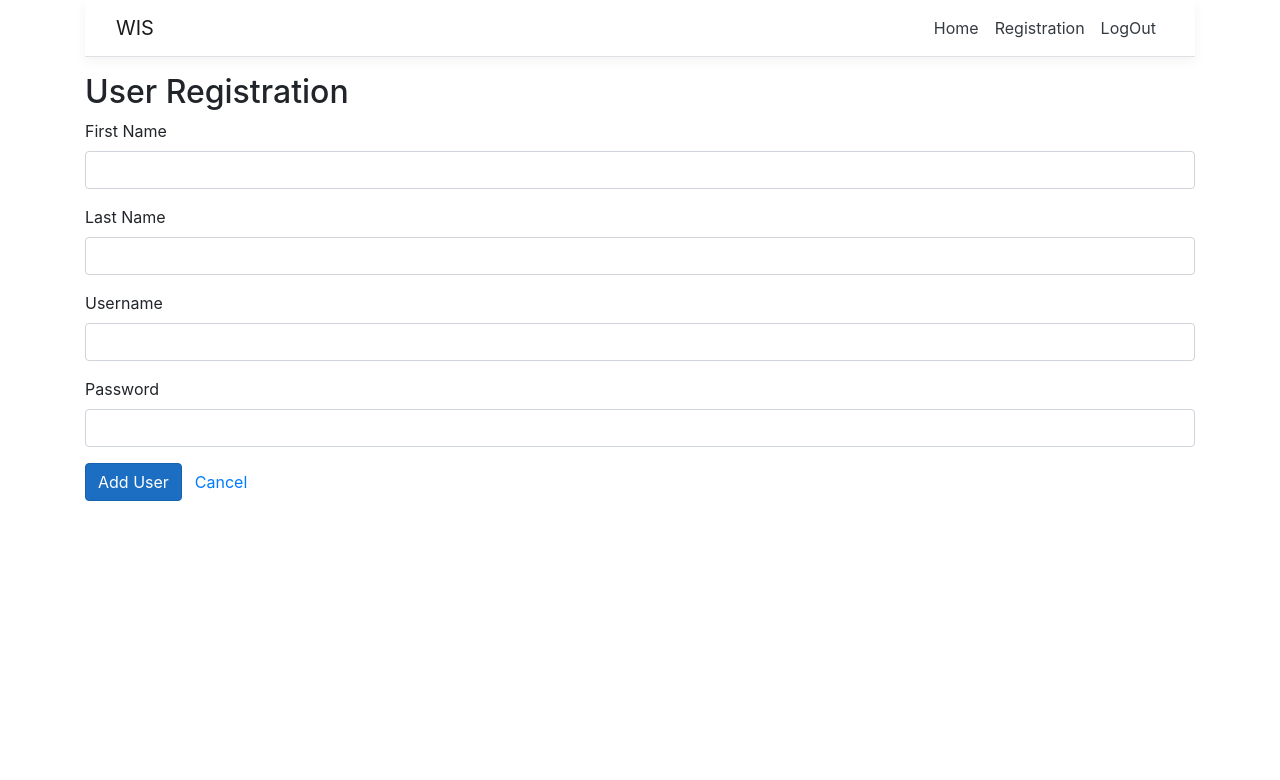
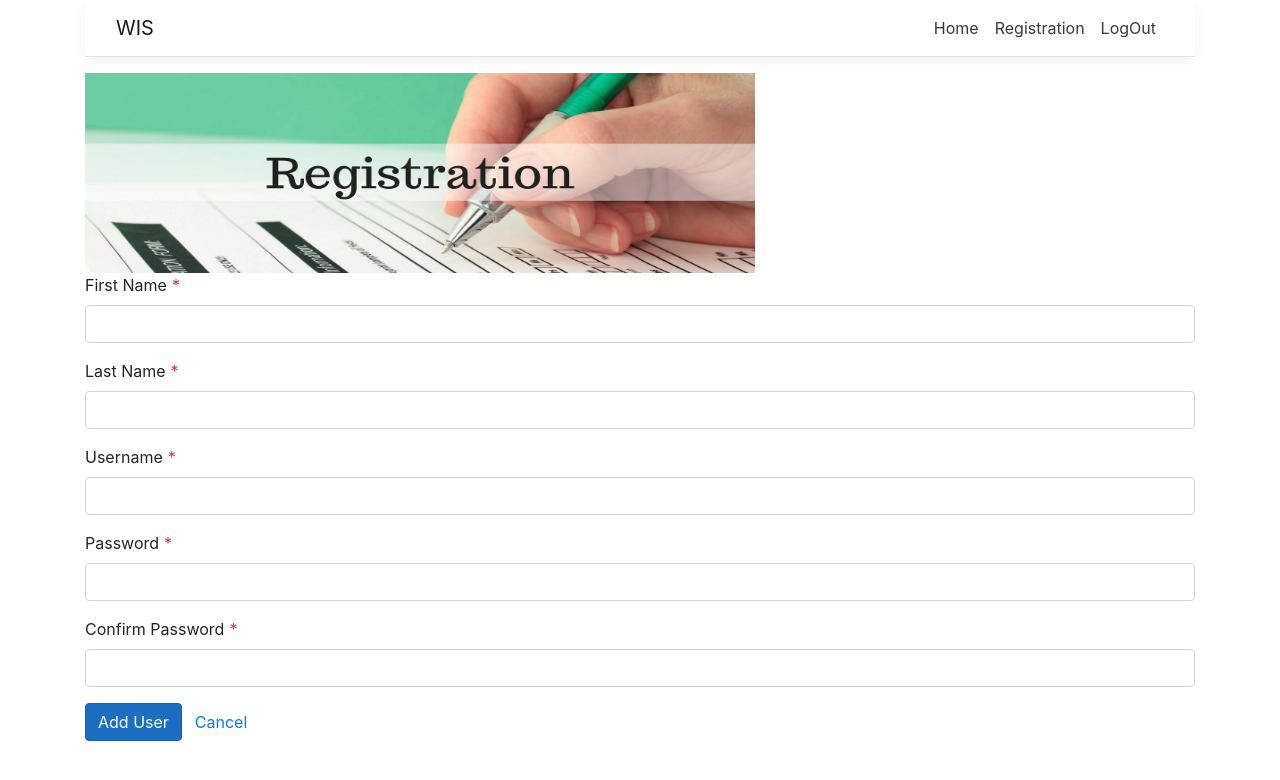
Before and after one commit to OliviaPersson/WIS, an Angular app in the folder WIS/ClientApp/: page /registration in a window 1280 px wide. Shown: the top 780 px of the page. Built offline with nearby package versions, Linux system fonts and the light colour scheme.

Commit message:
Confirm password

```diff
--- a/WIS/ClientApp/src/app/login/login.component.html
+++ b/WIS/ClientApp/src/app/login/login.component.html
@@ -3,7 +3,10 @@
 
 <h4 style="text-align: center;">WarehouseInformationSystem</h4>
 <div>
-    <img src="../../assets/images/loginImage.jpg">
+    <img src="../../assets/images/loginImage.jpg"
+    align=center
+    [style.width.px]='imageWidth'
+    [style.margin.px]='imageMargin'>
 </div>
 <h3>Login</h3>
 <div></div>
--- a/WIS/ClientApp/src/app/login/login.component.ts
+++ b/WIS/ClientApp/src/app/login/login.component.ts
@@ -16,7 +16,8 @@ export class LoginComponent implements OnInit{
     loading = false;
     submitted = false;
     returnUrl: string;
-
+    imageW: number = 800;
+    imageM: number = 2;
 
     constructor(
         private formBuilder: FormBuilder,
--- /dev/null
+++ b/WIS/ClientApp/src/app/registration/registration.component.css
@@ -0,0 +1,9 @@
+.size {
+    height: 200px;
+    width: 670px;
+  }
+  .center{
+    display: flex;
+    justify-content: center;
+
+    }
--- a/WIS/ClientApp/src/app/registration/registration.component.html
+++ b/WIS/ClientApp/src/app/registration/registration.component.html
@@ -1,33 +1,44 @@
 <app-nav-menu></app-nav-menu>
-<h2>User Registration</h2>
+
+    <img class="size" src="../../assets/images/registration-banner1.png">
+
+
 <form [formGroup]="service.formModel" (ngSubmit)="onSubmit()">
-    <div class="form-group">
+    <div class="form-group required">
         <label for="FirstName">First Name</label>
         <input type="text" formControlName="FirstName" class="form-control" [ngClass]="{ 'is-invalid': submitted && f.FirstName.errors }" />
         <div *ngIf="submitted && f.FirstName.errors" class="invalid-feedback">
             <div *ngIf="f.FirstName.errors.required">First Name is required</div>
         </div>
     </div>
-    <div class="form-group">
+    <div class="form-group required">
         <label for="LastName">Last Name</label>
         <input type="text" formControlName="LastName" class="form-control" [ngClass]="{ 'is-invalid': submitted && f.LastName.errors }" />
         <div *ngIf="submitted && f.LastName.errors" class="invalid-feedback">
             <div *ngIf="f.LastName.errors.required">Last Name is required</div>
         </div>
     </div>
-    <div class="form-group">
+    <div class="form-group required">
         <label for="UserName">Username</label>
         <input type="text" formControlName="UserName" class="form-control" [ngClass]="{ 'is-invalid': submitted && f.UserName.errors }" />
         <div *ngIf="submitted && f.UserName.errors" class="invalid-feedback">
             <div *ngIf="f.UserName.errors.required">Username is required</div>
         </div>
     </div>
-    <div class="form-group">
+    <div class="form-group required">
         <label for="Password">Password</label>
         <input type="Password" formControlName="Password" class="form-control" [ngClass]="{ 'is-invalid': submitted && f.Password.errors }" />
         <div *ngIf="submitted && f.Password.errors" class="invalid-feedback">
             <div *ngIf="f.Password.errors.required">Password is required</div>
-            <div *ngIf="f.Password.errors.minlength">Password must be at least 6 characters</div>
+            <div *ngIf="f.Password.errors.minlength">Password must be at least 4 characters</div>
+        </div>
+    </div>
+    <div class="form-group required">
+        <label for="ConfirmPassword">Confirm Password</label>
+        <input type="Password" formControlName="ConfirmPassword" class="form-control" [ngClass]="{ 'is-invalid': submitted && f.ConfirmPassword.errors }" />
+        <div *ngIf="submitted && f.ConfirmPassword.errors" class="invalid-feedback">
+            <div *ngIf="f.ConfirmPassword.errors.required">Password is required</div>
+            <div *ngIf="f.ConfirmPassword.errors?.passwordMismatch">Confirm Password does not match</div>
         </div>
     </div>
     <div class="form-group">
--- a/WIS/ClientApp/src/app/registration/registration.component.ts
+++ b/WIS/ClientApp/src/app/registration/registration.component.ts
@@ -1,12 +1,17 @@
 import { Component, OnInit } from '@angular/core';
+import { FormBuilder, FormGroup, Validators } from '@angular/forms';
 import { ActivatedRoute, Router } from '@angular/router';
 import { first } from 'rxjs/operators';
+
 import { AlertService } from '../services/alert.service';
+import { AuthenticationService } from '../services/authentication.service';
 import { RegistrationService } from '../services/registration.service';
+import { UserService } from '../services/user.service';
 
 @Component({
 selector: 'app-registration',
   templateUrl: './registration.component.html',
+  styleUrls: ['./registration.component.css']
 })
 
 export class RegistrationComponent implements OnInit {
@@ -14,10 +19,14 @@ export class RegistrationComponent implements OnInit {
   loading = false;
   submitted = false;
 
+
   constructor(
     public service: RegistrationService,
+    private formBuilder: FormBuilder,
     private route: ActivatedRoute,
     private router: Router,
+    private userService: UserService,
+    private authenticationService: AuthenticationService,
     private alertService: AlertService,
   ){
   }
@@ -28,6 +37,8 @@ export class RegistrationComponent implements OnInit {
 
 // convenience getter for easy access to form fields
 get f() { return this.service.formModel.controls; }
+
+
 
   onSubmit() {
     this.submitted = true;
@@ -45,12 +56,11 @@ get f() { return this.service.formModel.controls; }
     .pipe(first())
     .subscribe({
       next: () => {
+          this.alertService.success('Registration successful', true);
+          this.loading = false;
           this.service.formModel.reset();
           this.submitted = false;
-          this.loading = false;
-          this.alertService.success('Registration successful', true);
-          this.router.navigate(['../registration']);
-
+          this.router.navigate(['../registration'], { relativeTo: this.route });
       },
       error: error => {
           this.alertService.error(error);
--- a/WIS/ClientApp/src/app/services/registration.service.ts
+++ b/WIS/ClientApp/src/app/services/registration.service.ts
@@ -1,6 +1,6 @@
 import { Injectable } from '@angular/core';
 import { HttpClient } from '@angular/common/http';
-import { FormBuilder, Validators } from '@angular/forms';
+import { FormBuilder, Validators, FormGroup } from '@angular/forms';
 
 @Injectable({ providedIn: 'root' })
 
@@ -11,14 +11,27 @@ export class RegistrationService {
         FirstName: ['', Validators.required],
         LastName: ['', Validators.required],
         UserName: ['', Validators.required],
-        Password: ['', [Validators.required, Validators.minLength(6)]]
-    });
+        Password : ['', [Validators.required, Validators.minLength(4)]],
+        ConfirmPassword : ['', Validators.required]
+    }, { validator : this.comparePasswords });
+
+
+    comparePasswords(fb:FormGroup){
+        let confirmPswrdCtrl = fb.get('ConfirmPassword');
+        if(confirmPswrdCtrl.errors == null || 'passwordMismatch' in confirmPswrdCtrl.errors){
+            if(fb.get('Password').value != confirmPswrdCtrl.value)
+                confirmPswrdCtrl.setErrors({passwordMismatch: true});
+            else
+                confirmPswrdCtrl.setErrors(null);
+        }
+    }
+
     register() {
         var body = {
             FirstName: this.formModel.value.FirstName,
             LastName: this.formModel.value.LastName,
             UserName: this.formModel.value.UserName,
-            Password: this.formModel.value.Password,
+            Password: this.formModel.get('Password').value,
             Role: "User"
         };
         return this.http.post<any>('/User/Registration', body);
--- a/WIS/ClientApp/src/styles.css
+++ b/WIS/ClientApp/src/styles.css
@@ -14,3 +14,14 @@ code {
   background-color: #1b6ec2;
   border-color: #1861ac;
 }
+div.form-group.required>label:first-child:after{
+  content: '*';
+  color: #dc3545;
+  padding-left: 5px;
+}
+
+div.form-group.required>label:first-child:after{
+  content: '*';
+  color: #dc3545;
+  padding-left: 5px;
+}
```
Also changed, not shown: WIS/ClientApp/src/assets/images/registration-banner.png (added), WIS/ClientApp/src/assets/images/registration-banner1.png (added).
